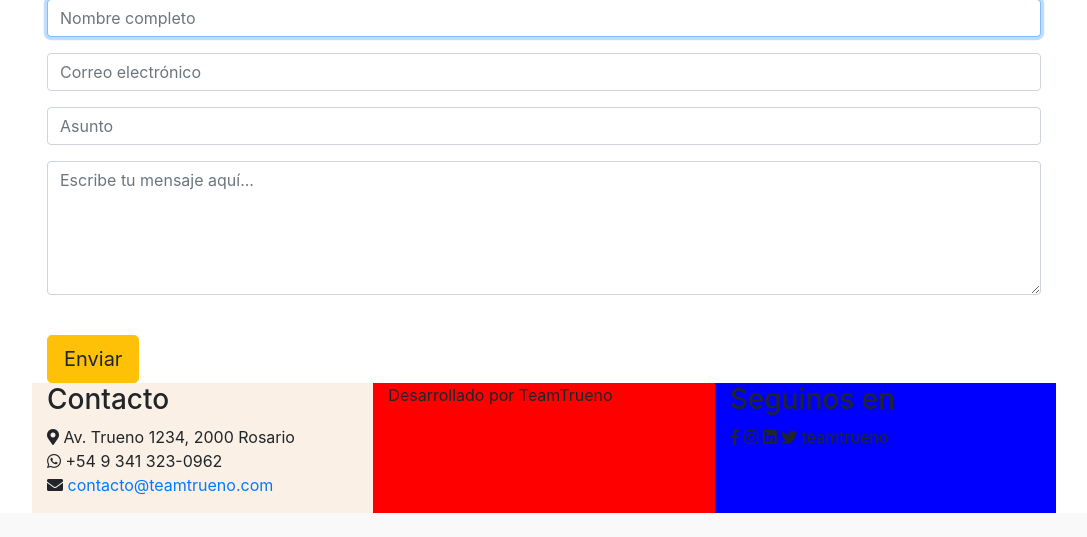
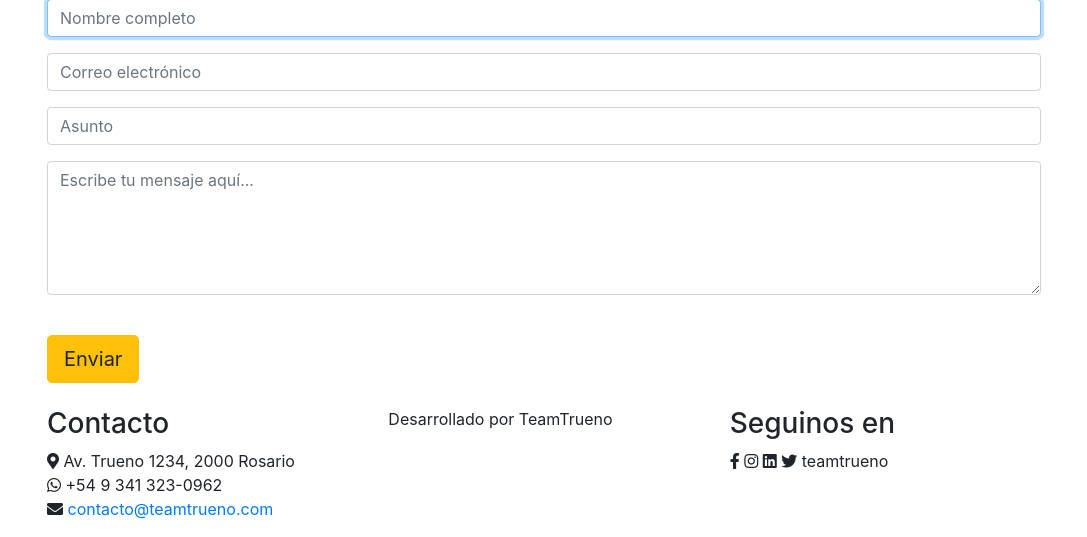
Before and after one commit to team-trueno/birra-matic, a PHP site: page / in a window 1280 px wide. Shown: the part 609-1146 px from the top of the page, without its empty margins (96-1183 px from the left). Before the commit the page ends 1122 px from the top, so only its background shows below. Run offline with PHP 8.4, Linux system fonts and the light colour scheme; some libraries are stand-ins or nearby versions.

Commit message:
Quito los backgrounds de los divs del footer

```diff
--- a/index.php
+++ b/index.php
@@ -130,13 +130,14 @@
         <button class="btn btn-warning btn-lg" type="submit">Enviar</button>
 
       </form>
+      <br>
   </section>
 
   <!-- Footer -->
   <footer class="footer">
       <div class="container">
         <div class="row">
-          <div class="col-md-4" style="background-color:linen;">
+          <div class="col-md-4">
             <h3>Contacto</h3>
             <ul class="list-unstyled">
               <li><i class="fa fa-map-marker-alt"></i> Av. Trueno 1234, 2000 Rosario</li>
@@ -144,10 +145,10 @@
               <li><i class="fa fa-envelope"></i><a href="mailto:contacto@teamtrueno.com"> contacto@teamtrueno.com</a></li>
             </ul>
           </div>
-          <div class="col-md-4" style="background-color:red;">
+          <div class="col-md-4">
             <p>Desarrollado por TeamTrueno</p>
           </div>
-          <div class="col-md-4" style="background-color:blue;">
+          <div class="col-md-4">
             <h3>Seguinos en</h3>
             <span class="red"><i class="fab fa-facebook-f"></i></span>
             <span class="red"><i class="fab fa-instagram"></i></span>
```
